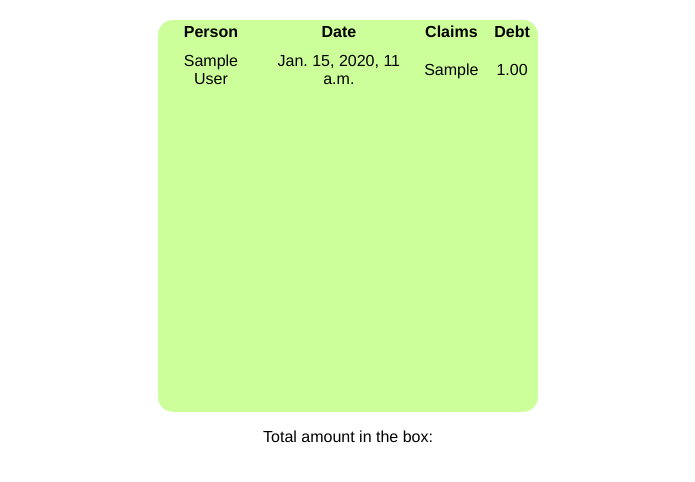
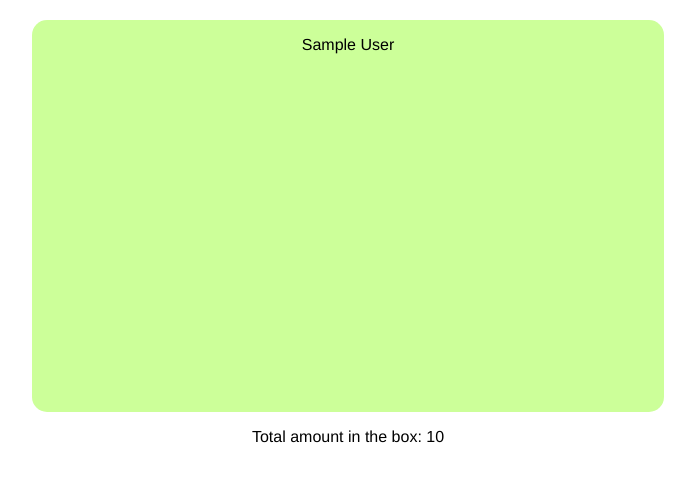
Before and after one commit to KristianOellegaard/snapsekassen, a Django app: template schnappsaccount/templates/schnappsaccount/person_list.html in a window 1280 px wide. Shown: the part 35-517 px from the top of the page, without its empty margins (292-987 px from the left). Run offline with Django 3.2, Linux system fonts and the light colour scheme; tables that the repository leaves empty hold one stand-in row (values such as "Sample post"); the template is opened without the code that fills it: values that come from a table or form of the project are taken from there, most other values are stand-ins (such as "Sample title", 1, 10 or a date in 2020); parts of the project's set-up code (start-up, migrations or seed data) failed here and were passed over; some libraries are stand-ins or nearby versions.

Commit message:
Showing total amount in box and removed tables preparing for JS

```diff
--- a/schnappsaccount/static/style.css
+++ b/schnappsaccount/static/style.css
@@ -8,15 +8,27 @@
 }
 #content
 {
-	width: 30%;
+	width: 50%;
 	height: 50%;
 	position: relative;
 	top: 5%;
 	margin-left: auto;
 	margin-right: auto;
 	border-radius: 15px;
+	-moz-border-radius: 15px;
 	background-color: #CCFF99;
 	overflow: scroll;
+}
+
+#claim
+{
+	display: none;
+}
+
+table
+{
+	margin-left: auto;
+	margin-right: auto;
 }
 th
 {
@@ -30,6 +42,7 @@
 {
 	padding: 8px;
 	font-family: "Helvetica Neue", Helvetica, Arial, sans-serif;
+	text-align:center;
 }
 p
 {
--- a/schnappsaccount/templates/schnappsaccount/person_list.html
+++ b/schnappsaccount/templates/schnappsaccount/person_list.html
@@ -2,6 +2,13 @@
     <head>
         <title>Snapsekassen</title>
     	<link rel="stylesheet" type="text/css" href="{{ STATIC_URL }}style.css">
+        <script src="//ajax.googleapis.com/ajax/libs/jquery/1.8.1/jquery.min.js"></script>
+        <script>
+            function showClaim(id)
+            {
+                jQuery("claim_"+id).show("slow");
+            }
+        </script>
     </head>
     <body>
     	<div id="header">
@@ -9,26 +16,14 @@
     	</div>
         <div id="wrapper">
         	<div id="content">
-                <table>
-                    <tr>
-                        <th>Person</th>
-                        <th>Date</th>
-                        <th>Claims</th>
-        		        <th>Debt</th>
-                    </tr>
-                    {% for person in object_list %}
-                    {% with person.claim_set.all as claims %}
-                    <tr>
-                        <td>{{ person }}</td>
-                        <td>{% for claim in claims %}{{ claim.date }}<br/>{% endfor %}</td>
-                        <td>{% for claim in claims %}{{ claim }}<br/>{% endfor %}</td>
-                        <td>{% for claim in claims %}{{ claim.debt}}<br/>{% endfor %}</td>
-        	        </tr>
-                    {% endwith %}
-                    {% endfor %}
-                </table>
+                {% for person in object_list %}
+                <p id="person_{{ person }}">{{ person }}</p>
+                {% endfor %}
         	</div>
-            <p>Total amount in the box: </p>
+            <div id="claim">
+
+            </div>
+            <p>Total amount in the box: {{ total_sum.debt__sum  }}</p>
         </div>
     </body>
 </html>
--- a/schnappsaccount/urls.py
+++ b/schnappsaccount/urls.py
@@ -3,5 +3,5 @@
 from schnappsaccount.views import PersonListView
 
 urlpatterns = patterns('',
-    url(r'^$', PersonListView.as_view(queryset=Person.objects.all())),
+    url(r'^$', PersonListView.as_view()),
 )
```
Also changed, not shown: schnappsaccount/views.py (+8 -4 lines).
